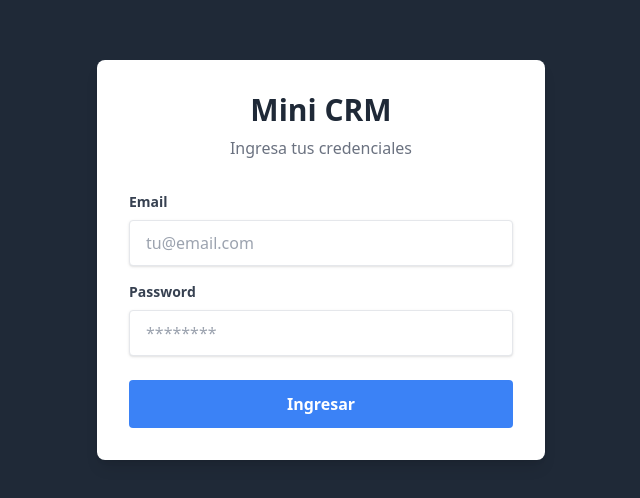
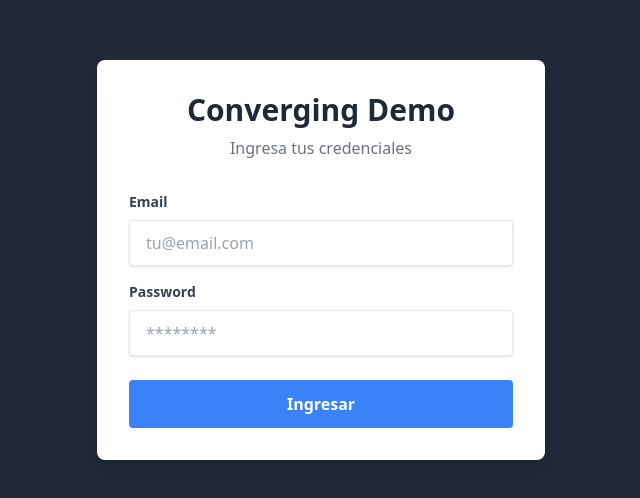
Before and after one commit to dudufcb1/propuesta-inmobiliaria, a plain HTML site: page frontend/index.html in a window 1280 px wide. Shown: the part 140-638 px from the top of the page, without its empty margins (319-959 px from the left). Drawn offline with nearby package versions, Linux system fonts and the light colour scheme.

Commit message:
Rename to Converging Demo

```diff
--- a/frontend/index.html
+++ b/frontend/index.html
@@ -3,7 +3,7 @@
 <head>
     <meta charset="UTF-8">
     <meta name="viewport" content="width=device-width, initial-scale=1.0">
-    <title>Mini CRM Inmobiliario</title>
+    <title>Converging Demo</title>
     <script src="https://cdn.tailwindcss.com"></script>
     <link href="https://cdnjs.cloudflare.com/ajax/libs/font-awesome/6.0.0/css/all.min.css" rel="stylesheet">
 </head>
@@ -13,7 +13,7 @@
     <div id="login-screen" class="min-h-screen flex items-center justify-center bg-gray-800">
         <div class="bg-white p-8 rounded-lg shadow-lg w-full max-w-md">
             <div class="text-center mb-8">
-                <h1 class="text-3xl font-bold text-gray-800">Mini CRM</h1>
+                <h1 class="text-3xl font-bold text-gray-800">Converging Demo</h1>
                 <p class="text-gray-500 mt-2">Ingresa tus credenciales</p>
             </div>
             <form id="login-form" onsubmit="handleLogin(event)">
@@ -42,7 +42,7 @@
         <div class="hidden md:flex md:flex-shrink-0">
             <div class="flex flex-col w-64 bg-gray-800 text-white">
                 <div class="flex items-center justify-center h-16 bg-gray-900 text-xl font-bold">
-                    Mini CRM
+                    Converging Demo
                 </div>
                 <div class="flex flex-col flex-1 overflow-y-auto">
                     <nav class="flex-1 px-2 py-4 space-y-2">
```
